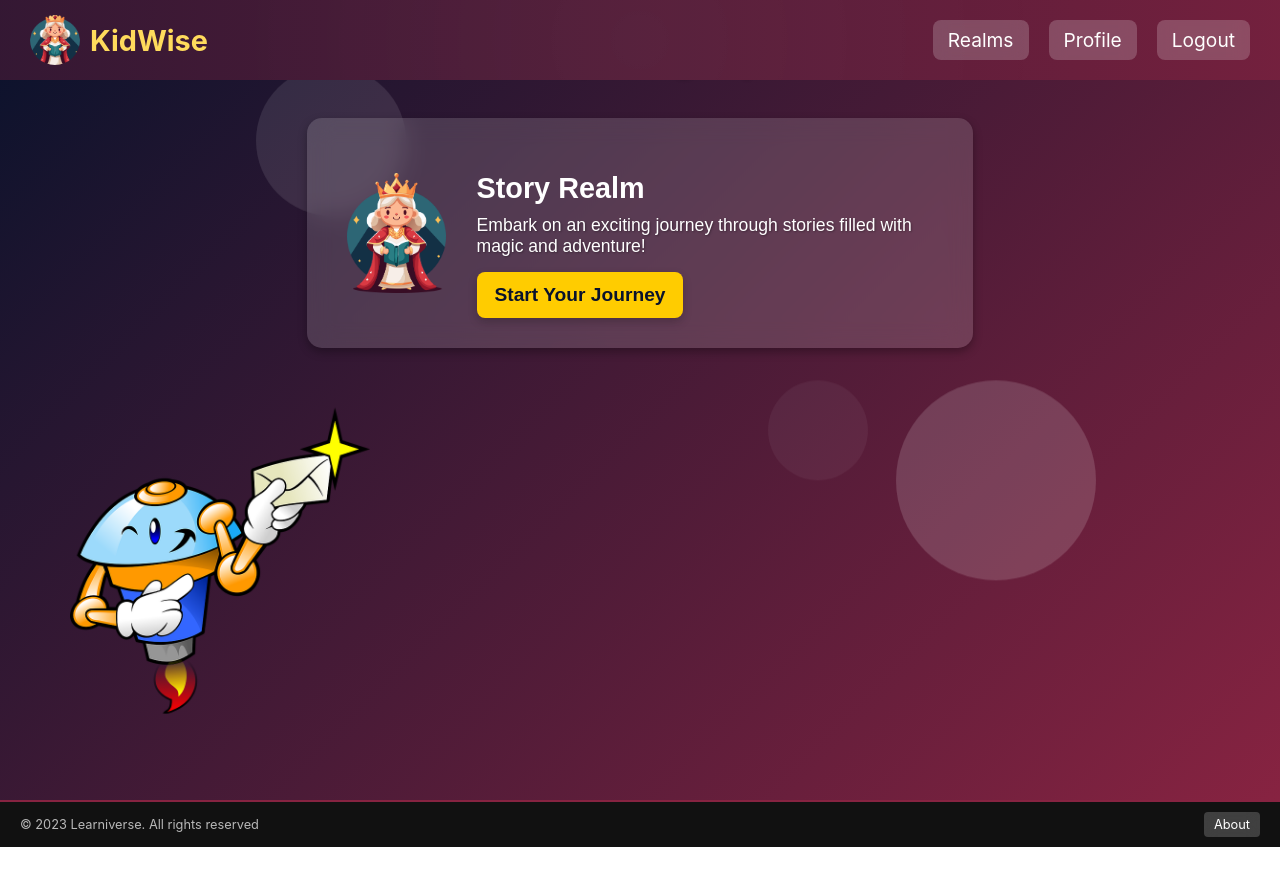
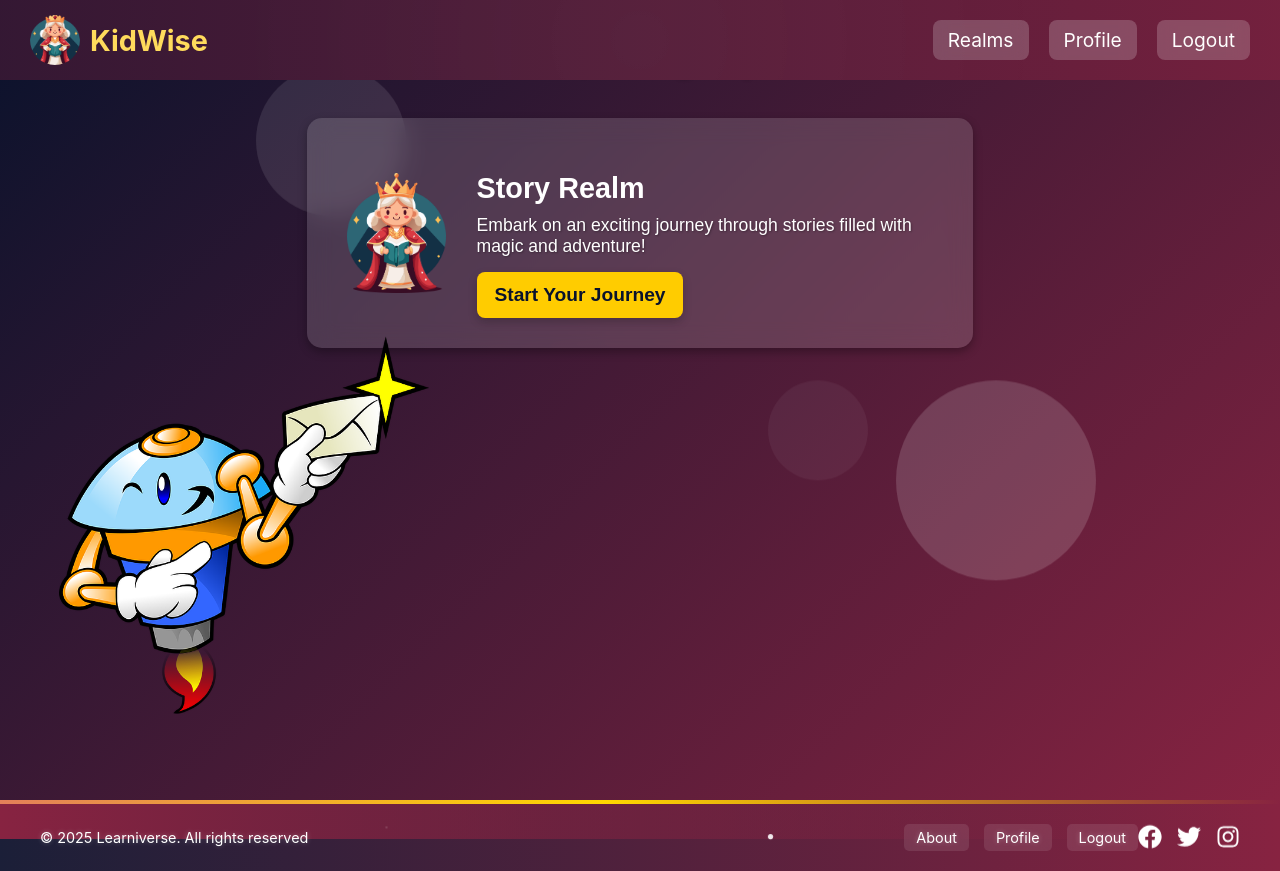
Before and after one commit to xitikx/KidWise, a React (Create React App) app in the folder frontend/kidwise-ui/: page /home in a window 1280 px wide. Before the commit the page ends 847 px from the top, so only its background shows below. Built offline with nearby package versions, Linux system fonts and the light colour scheme.

Commit message:
Modified footer

```diff
--- a/frontend/kidwise-ui/package.json
+++ b/frontend/kidwise-ui/package.json
@@ -11,6 +11,7 @@
     "framer-motion": "^12.4.13",
     "react": "^19.0.0",
     "react-dom": "^19.0.0",
+    "react-icons": "^5.5.0",
     "react-router-dom": "^7.3.0",
     "react-scripts": "5.0.1",
     "web-vitals": "^2.1.4"
--- a/frontend/kidwise-ui/src/components/Footer.js
+++ b/frontend/kidwise-ui/src/components/Footer.js
@@ -1,21 +1,62 @@
-import React from 'react';
+import React, { useEffect } from 'react';
 import { Link } from 'react-router-dom';
-import '../styles/Footer.css'; // Import Footer.css
+import '../styles/Footer.css';
+import { FaFacebook, FaTwitter, FaInstagram } from 'react-icons/fa';
 
 const Footer = () => {
+  useEffect(() => {
+    let hoverSound;
+    try {
+      hoverSound = new Audio('/assets/pop.mp3');
+    } catch (error) {
+      console.error("Error loading sound:", error);
+      return;
+    }
+
+    const links = document.querySelectorAll('.nav-links a');
+    links.forEach(link => {
+      link.addEventListener('mouseenter', () => {
+        if (hoverSound) {
+          hoverSound.play().catch(err => console.warn("Audio play blocked:", err));
+        }
+      });
+    });
+
+    return () => {
+      links.forEach(link => {
+        link.removeEventListener('mouseenter', () => {
+          if (hoverSound) {
+            hoverSound.pause();
+            hoverSound.currentTime = 0;
+          }
+        });
+      });
+    };
+  }, []);
+
   return (
     <footer className="footer">
-      {/* Copyright Text (Left) */}
+      <div className="footer-wave"></div>
+
       <div className="footer-copyright">
-        © 2023 Learniverse. All rights reserved
+        © 2025 Learniverse. All rights reserved
       </div>
 
-      {/* Links (Right) */}
       <nav className="nav-links">
         <Link to="/about">About</Link>
-        {/* <Link to="/help">Help</Link>
-        <Link to=" /contact">Contact</Link> */}
+        <Link to="/profile">Profile</Link>
+        <Link to="/logout">Logout</Link>
       </nav>
+
+      <div className="footer-icons">
+        <FaFacebook className="icon" />
+        <FaTwitter className="icon" />
+        <FaInstagram className="icon" />
+      </div>
+
+      <div className="sparkles">
+        <span></span><span></span><span></span><span></span><span></span>
+      </div>
     </footer>
   );
 };
--- a/frontend/kidwise-ui/src/styles/Footer.css
+++ b/frontend/kidwise-ui/src/styles/Footer.css
@@ -1,50 +1,137 @@
-/* Footer Styling */
+/* Footer Base Styling */
 .footer {
-    background: #111; /* Deep matte black */
-color: #E17564; /* Matches KidWise logo */
-border-top: 2px solid #872341; /* Adds a stylish pop */
+    position: relative;
+    background: linear-gradient(90deg, #1B1F38, #872341); /* Dark Blue to Red */
+    color: white;
+    padding: 20px 40px;
+    font-size: 0.9rem;
+    width: 100%;
+    display: flex;
+    justify-content: space-between;
+    align-items: center;
+    box-sizing: border-box;
+    overflow: hidden;
+    text-shadow: 0px 0px 5px rgba(255, 255, 255, 0.3);
+    border-top: 4px solid transparent;
+    border-image: linear-gradient(45deg, #E17564, #FFD700, #872341);
+    border-image-slice: 1;
 
-
-
-    color: white;
-    padding: 10px 20px; /* Padding for spacing */
-    font-size: 0.8rem; /* Small font size */
-    width: 100%; /* Full width */
-    display: flex;
-    justify-content: space-between; /* Space between copyright and links */
-    align-items: center; /* Vertically center content */
-    box-sizing: border-box; /* Ensure padding is included in width calculation */
-    overflow: hidden; /* Prevent content from overflowing */
+    /* ✅ FIXED: Footer is now always visible */
+    opacity: 1;
+    transform: translateY(0);
+    /* animation: fadeInBounce 1s ease-in-out, colorShift 8s infinite linear; */
+    z-index: 10;
 }
 
-/* Footer Links Container */
+/* Auto-Changing Gradient */
+@keyframes colorShift {
+    0% { background: linear-gradient(90deg, #1B1F38, #872341); }
+    50% { background: linear-gradient(90deg, #872341, #E17564); }
+    100% { background: linear-gradient(90deg, #1B1F38, #872341); }
+}
+
+/* Footer Wave */
+.footer-wave {
+    position: absolute;
+    top: -5px;
+    left: 0;
+    width: 100%;
+    height: 40px;
+    background: linear-gradient(to right, #872341, transparent);
+    animation: waveAnimation 6s infinite ease-in-out;
+    z-index: -1;
+}
+
+/* Footer Links */
 .footer .nav-links {
     display: flex;
-    gap: 15px; /* Spacing between links */
-    flex-wrap: wrap; /* Allow links to wrap to the next line if needed */
-    justify-content: flex-end; /* Align links to the right */
+    gap: 15px;
 }
 
-/* Footer Link Buttons */
 .footer .nav-links a {
     text-decoration: none;
     color: white;
-    font-size: 0.8rem; /* Small font size */
-    transition: color 0.3s, background 0.3s; /* Smooth transition for hover effects */
-    white-space: nowrap; /* Prevent text from wrapping within a link */
-    cursor: pointer; /* Ensure the cursor changes to a pointer on hover */
-    padding: 5px 10px; /* Add padding to make it look like a button */
-    border-radius: 4px; /* Add rounded corners */
+    font-size: 0.9rem;
+    padding: 5px 12px;
+    border-radius: 5px;
+    background: rgba(255, 255, 255, 0.1);
+    transition: all 0.3s ease-in-out;
 }
 
 .footer .nav-links a:hover {
-    color: #E17564; /* Change color on hover */
-    background: rgba(255, 255, 255, 0.1); /* Add a subtle background on hover */
+    color: #FFD700;
+    background: rgba(255, 255, 255, 0.2);
+    transform: translateY(-2px);
 }
 
-/* Copyright Text */
-.footer-copyright {
-    font-size: 0.8rem; /* Small font size */
-    color: rgba(255, 255, 255, 0.7); /* Slightly muted color */
-    white-space: nowrap; /* Prevent text from wrapping */
+/* Floating Icons */
+.footer-icons {
+    display: flex;
+    gap: 15px;
 }
+
+.icon {
+    font-size: 1.5rem;
+    color: white;
+    transition: transform 0.5s ease-in-out, opacity 0.3s;
+    animation: floatIcons 3s infinite ease-in-out;
+}
+
+.icon:hover {
+    transform: scale(1.1);
+    color: #FFD700;
+}
+
+/* Floating Icon Animation */
+@keyframes floatIcons {
+    0% { transform: translateY(0); }
+    50% { transform: translateY(-5px); }
+    100% { transform: translateY(0); }
+}
+
+/* Sparkles Effect */
+.sparkles {
+    position: absolute;
+    top: 0;
+    left: 50%;
+    transform: translateX(-50%);
+    width: 100%;
+    height: 100%;
+    pointer-events: none;
+    overflow: hidden;
+    z-index: 1;
+}
+
+.sparkles span {
+    position: absolute;
+    width: 5px;
+    height: 5px;
+    background: white;
+    border-radius: 50%;
+    opacity: 0.7;
+    animation: floatingSparkles 3s linear infinite;
+}
+
+.sparkles span:nth-child(1) {
+    top: 10%;
+    left: 20%;
+    animation-duration: 4s;
+}
+
+.sparkles span:nth-child(2) {
+    top: 50%;
+    left: 60%;
+    animation-duration: 5s;
+}
+
+.sparkles span:nth-child(3) {
+    top: 80%;
+    left: 30%;
+    animation-duration: 3s;
+}
+
+@keyframes floatingSparkles {
+    0% { transform: translateY(0) scale(1); opacity: 1; }
+    50% { transform: translateY(-20px) scale(1.2); opacity: 0.5; }
+    100% { transform: translateY(-40px) scale(0); opacity: 0; }
+}
--- a/frontend/kidwise-ui/src/styles/HomePage.css
+++ b/frontend/kidwise-ui/src/styles/HomePage.css
@@ -128,8 +128,8 @@
 
   .character-9 {
     bottom: 10%;
-    left: 5.5%;
-    width: 300px;
+    left: 4.6%;
+    width: 370px;
   }
 /* Floating Effect */
 @keyframes float {
```
Also changed, not shown: 1 other file (tests, documents, lock files or other folders).
